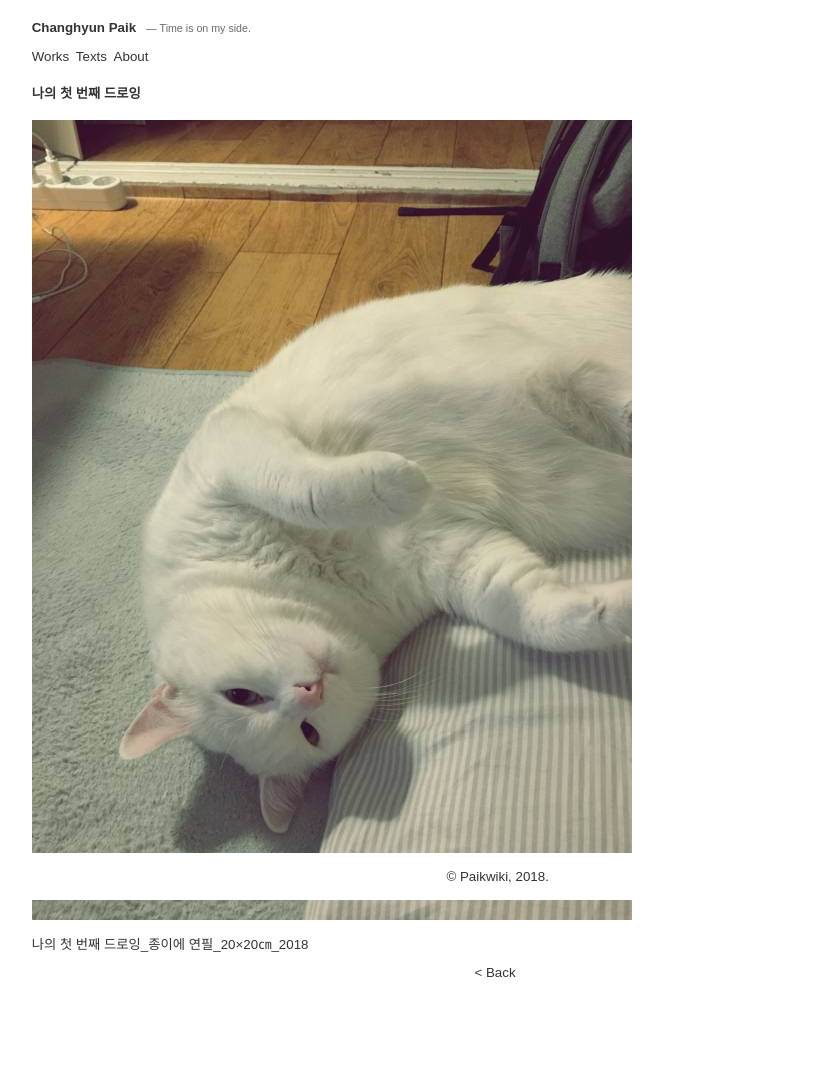
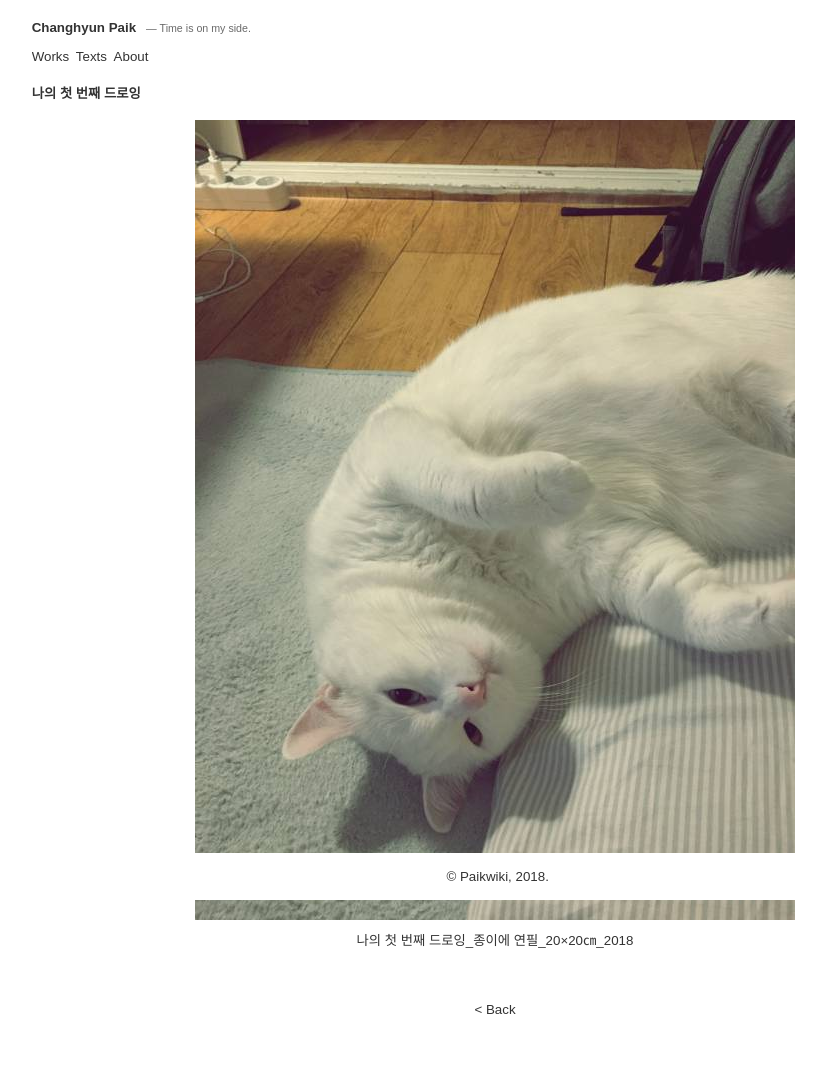
Before and after one commit to paikwiki/jt-alpha, a Jekyll site: the page built from _posts/artworks/2017-01-06-my-1st-drawing.md, in a window 1280 px wide. Shown: the whole page, without its empty margins (145-971 px from the left). Built offline with Jekyll 4.4.1, drawn with Linux system fonts in a browser that asks for light colours; before the commit the page ends 1047 px from its top, so only the background shows below that.

Commit message:
Modify artwork page:santa:

```diff
--- a/_layouts/artwork.html
+++ b/_layouts/artwork.html
@@ -6,8 +6,8 @@ layout: default
   <header>
     <h1>{{page.title}}</h1>
   </header>
-  <section class="post-content">
-    <section class="post-image">
+  <section class="post-content artwork-content">
+    <section class="post-image artwork-image">
       {% if page.image %}
         <img src="{{ page.image | prepend:site.baseurl }}" alt="{{ page.title }}">
       {% endif %}
--- a/_sass/layout.scss
+++ b/_sass/layout.scss
@@ -103,6 +103,18 @@
       }
     }
     .post-wrapper {
+      .artwork-content {
+        margin-bottom: 4rem;
+        .artwork-image {
+          img {
+            display: block;
+            margin: 0 auto;
+          }
+          p {
+            text-align: center;
+          }
+        }
+      }
       aside {
         p {
           text-align: center;
```
